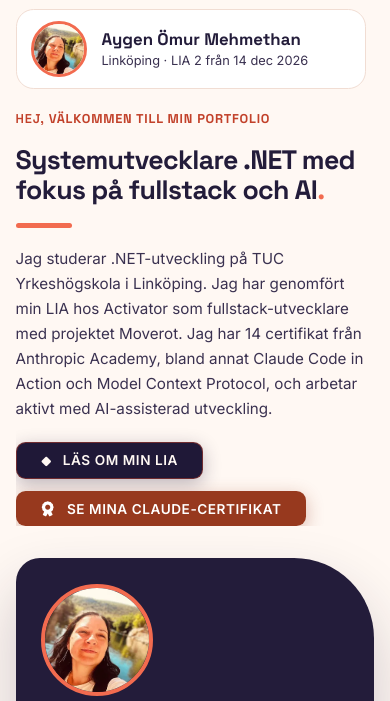
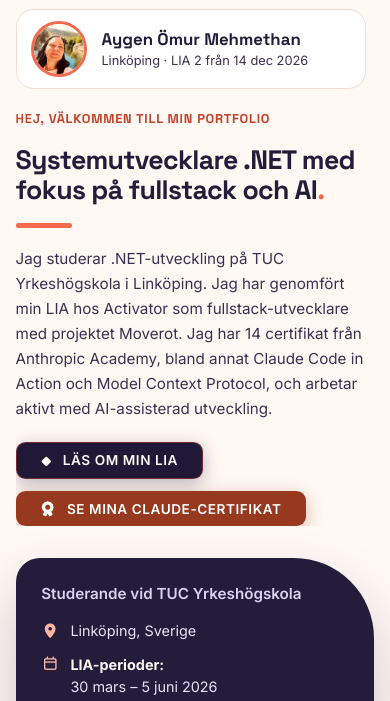
Before and after one commit to AigennA/portfolio-website, a plain HTML site: page index.html in a window 390 px wide. Shown: the part 103-804 px from the top of the page. Drawn offline with Linux system fonts and the light colour scheme.

Commit message:
Mobile: don't show the photo and name twice on the home page
On mobile the row at the top already shows the photo and name, so the
profile card further down hides its own photo and name visually. The
card keeps all its facts, and the name stays available to screen
readers (the top row is aria-hidden). Desktop is unchanged.

Co-Authored-By: Claude Opus 5.5 <noreply@anthropic.com>
Claude-Session: https://claude.ai/code/session_011TqaBsCwzbhZWeZgvJ3Eky

```diff
--- a/index.html
+++ b/index.html
@@ -9,8 +9,8 @@
     <link rel="preload" href="fonts/inter-latin-wght-normal.woff2" as="font" type="font/woff2" crossorigin>
     <link rel="preload" href="fonts/space-grotesk-latin-wght-normal.woff2" as="font" type="font/woff2" crossorigin>
     <!-- Icons: self-hosted Font Awesome subset (only the icons the site uses) -->
-    <link rel="stylesheet" href="icons.css?v=20261122d">
-    <link rel="stylesheet" href="style.css?v=20261122d">
+    <link rel="stylesheet" href="icons.css?v=20261122e">
+    <link rel="stylesheet" href="style.css?v=20261122e">
     <meta name="description" content="Portfolio av Aygen – systemutvecklare .NET, fullstack-utvecklare med erfarenhet från LIA hos Activator.">
     <!-- Umami: cookieless visitor statistics (countries, cities, pages) -->
     <!-- Open the site once with ?notrack to stop counting your own visits in that browser, ?track to undo -->
@@ -589,7 +589,7 @@ Portfolion är byggd för att ge en tydlig och enkel överblick över vad jag ka
     </div>
 </footer>
 
-<script src="script.js?v=20261122d"></script>
-<script src="i18n.js?v=20261122d"></script>
+<script src="script.js?v=20261122e"></script>
+<script src="i18n.js?v=20261122e"></script>
 </body>
 </html>
--- a/style.css
+++ b/style.css
@@ -3980,3 +3980,27 @@ button#menu-icon:focus-visible {
         scroll-behavior: auto !important;
     }
 }
+
+/* Mobile: the photo and name are already in the row at the top of the page,
+   so the profile card further down does not repeat them visually.
+   The name stays available to screen readers (the top row is aria-hidden). */
+@media (max-width: 900px) {
+    .profile-card .profile-photo {
+        display: none;
+    }
+    .profile-card .profile-name {
+        position: absolute;
+        width: 1px;
+        height: 1px;
+        margin: -1px;
+        padding: 0;
+        overflow: hidden;
+        clip: rect(0 0 0 0);
+        white-space: nowrap;
+        border: 0;
+    }
+    .profile-card .profile-role {
+        margin-top: 0;
+        font-weight: 600;
+    }
+}
```
